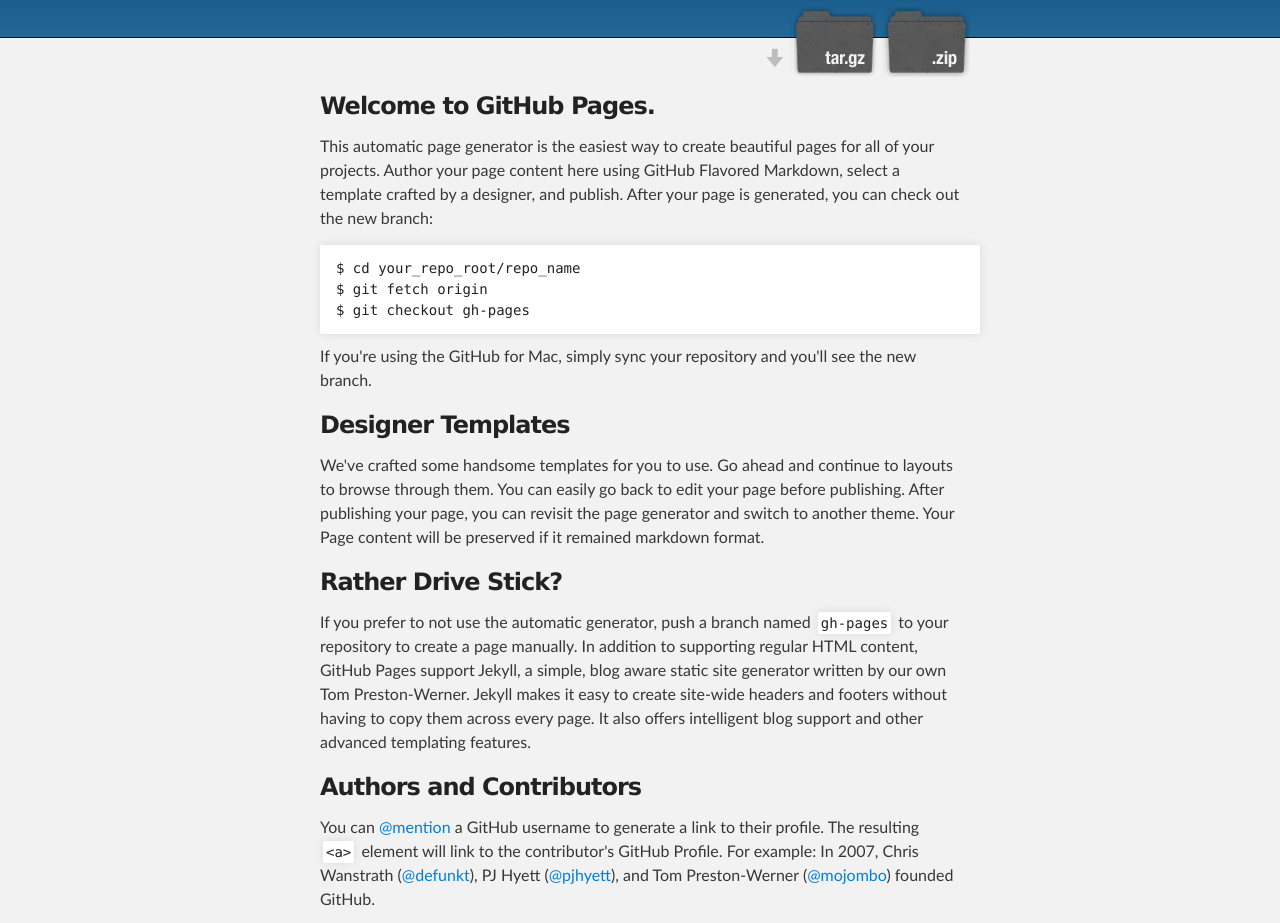
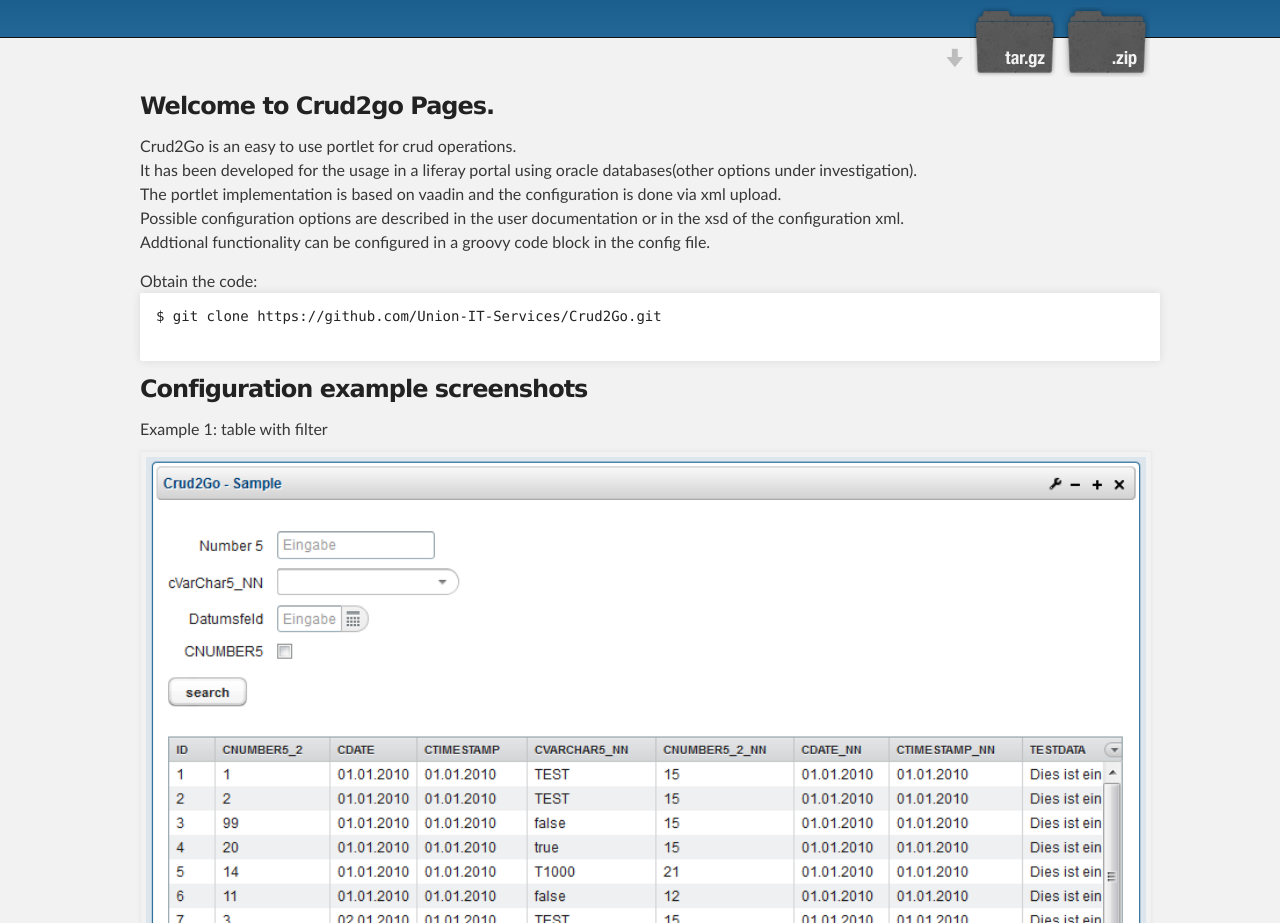
Before and after one commit to Union-Investment/Crud2Go, a plain HTML site: page index.html in a window 1280 px wide. Shown: the part 136-1059 px from the top of the page. Drawn offline with Linux system fonts and the light colour scheme.

Commit message:
add images

```diff
--- a/index.html
+++ b/index.html
@@ -31,32 +31,52 @@
 <!-- MAIN CONTENT -->
 <div id="main_content_wrap" class="outer">
   <section id="main_content" class="inner">
-        <h3>Welcome to GitHub Pages.</h3>
+    <h3>Welcome to Crud2go Pages.</h3>
 
-<p>This automatic page generator is the easiest way to create beautiful pages for all of your projects. Author your page content here using GitHub Flavored Markdown, select a template crafted by a designer, and publish. After your page is generated, you can check out the new branch:</p>
+			<p>
+			Crud2Go is an easy to use portlet for crud operations.<br>
 
-<pre><code>$ cd your_repo_root/repo_name
-$ git fetch origin
-$ git checkout gh-pages
+			It has been developed for the usage in a liferay portal using oracle databases(other options under investigation). <br>
+
+			The portlet implementation is based on vaadin and the configuration is done via xml upload.<br>
+
+			Possible configuration options are described in the user documentation or in the xsd of the configuration xml.<br>
+
+			Addtional functionality can be configured in a groovy code block in the config file.	<br>
+			</p>
+
+			Obtain the code:
+
+			<pre><code>$ git clone https://github.com/Union-IT-Services/Crud2Go.git
 			</code></pre>
 
-<p>If you're using the GitHub for Mac, simply sync your repository and you'll see the new branch.</p>
 
-<h3>Designer Templates</h3>
 
-<p>We've crafted some handsome templates for you to use. Go ahead and continue to layouts to browse through them. You can easily go back to edit your page before publishing. After publishing your page, you can revisit the page generator and switch to another theme. Your Page content will be preserved if it remained markdown format.</p>
+			<h3>Configuration example screenshots</h3>
 
-<h3>Rather Drive Stick?</h3>
+			Example 1: table with filter
+			<img src="images/example_table_filter.png" alt="table with filter">
 
-<p>If you prefer to not use the automatic generator, push a branch named <code>gh-pages</code> to your repository to create a page manually. In addition to supporting regular HTML content, GitHub Pages support Jekyll, a simple, blog aware static site generator written by our own Tom Preston-Werner. Jekyll makes it easy to create site-wide headers and footers without having to copy them across every page. It also offers intelligent blog support and other advanced templating features.</p>
+			Example 2: table tabs and export functionality
+			<img src="images/example_export_tabs.png" alt="table with tabs and export functionality">
 
-<h3>Authors and Contributors</h3>
 
-<p>You can <a href="https://github.com/blog/821" class="user-mention">@mention</a> a GitHub username to generate a link to their profile. The resulting <code>&lt;a&gt;</code> element will link to the contributor's GitHub Profile. For example: In 2007, Chris Wanstrath (<a href="https://github.com/defunkt" class="user-mention">@defunkt</a>), PJ Hyett (<a href="https://github.com/pjhyett" class="user-mention">@pjhyett</a>), and Tom Preston-Werner (<a href="https://github.com/mojombo" class="user-mention">@mojombo</a>) founded GitHub.</p>
+			Example 3: edit modes
 
-<h3>Support or Contact</h3>
+			Inline editing
+			<img src="images/example_inline_edit_mode.png" alt="Inline editing">
 
-<p>Having trouble with Pages? Check out the documentation at <a href="http://help.github.com/pages">http://help.github.com/pages</a> or contact <a href="mailto:support@github.com">support@github.com</a> and we’ll help you sort it out.</p>
+
+
+			Form based editing
+			<img src="images/example_formular_edit_mode.png" alt="Form based editing">
+
+
+			Example 4: table with special cell style
+			<img src="images/example_cell_style.png" alt="Form based editing">
+
+
+
   </section>
 </div>
 
--- a/stylesheets/stylesheet.css
+++ b/stylesheets/stylesheet.css
@@ -272,7 +272,7 @@
 
 .inner {
   position: relative;
-  max-width: 640px;
+  max-width: 1000px;
   padding: 20px 10px;
   margin: 0 auto;
 }
```
Also changed, not shown: images/example_cell_style.png (added), images/example_export_tabs.png (added), images/example_formular_edit_mode.png (added), images/example_inline_edit_mode.png (added), images/example_table_filter.png (added). Lines whose indentation alone changed are shown as unchanged.
